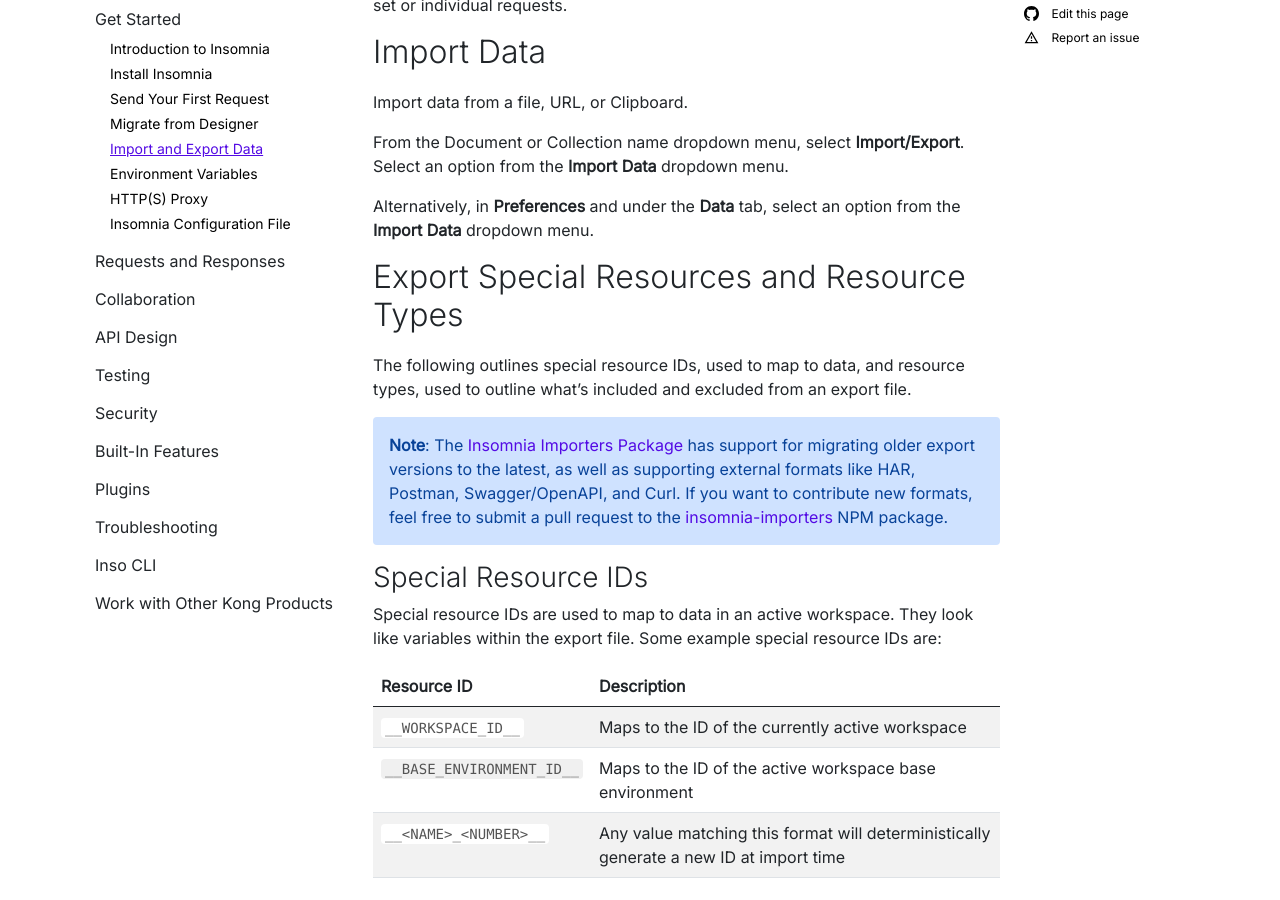
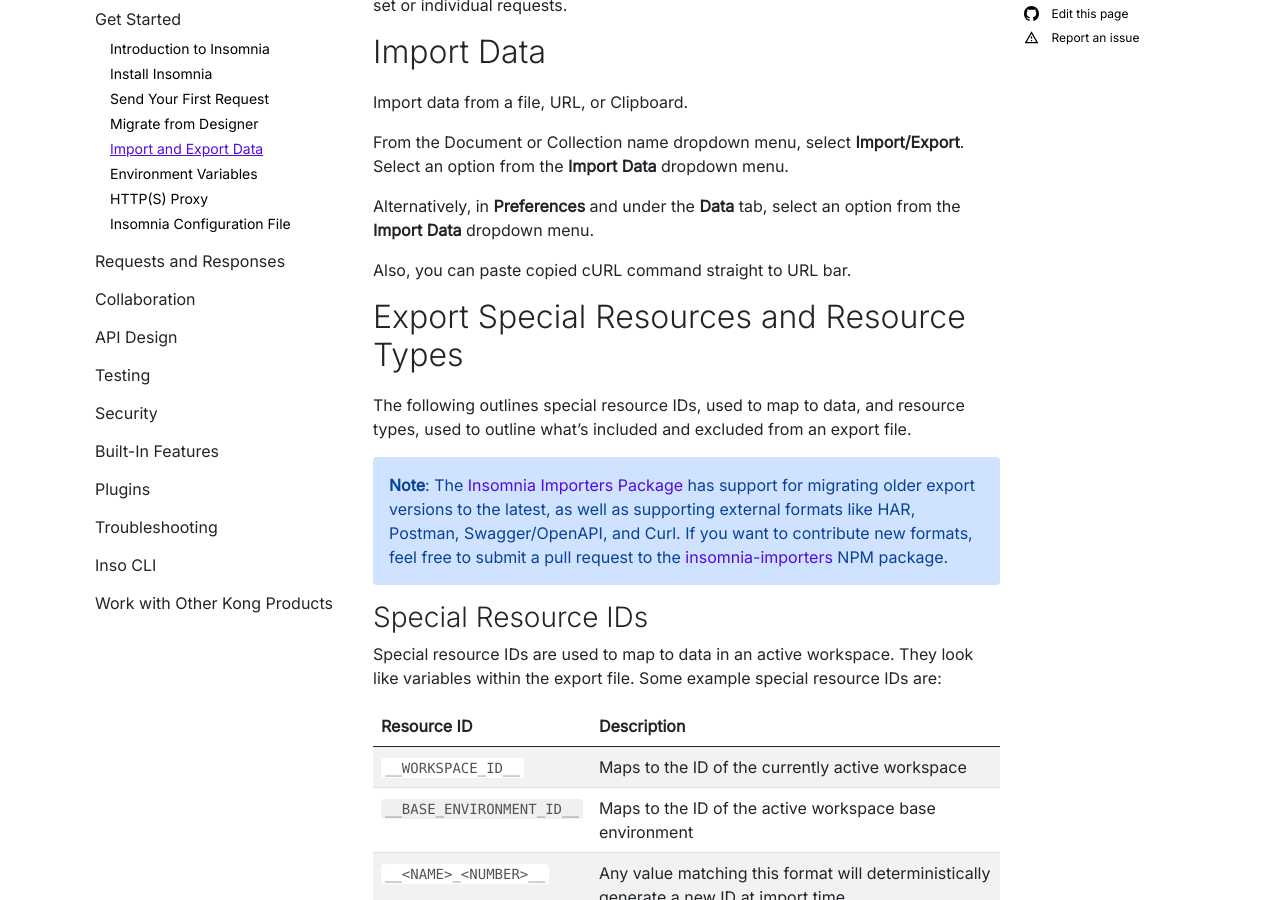
Before and after one commit to Kong/insomnia-docs, a Jekyll site: the page built from docs/insomnia/import-export-data.md, in a window 1280 px wide and 900 px high, scrolled down 503 px. Built offline with Jekyll 4.4.1, drawn with Linux system fonts in a browser that asks for light colours; comment, search, counter and statistics services are not loaded.

Commit message:
add cURL paste to URL bar

```diff
--- a/docs/insomnia/import-export-data.md
+++ b/docs/insomnia/import-export-data.md
@@ -25,6 +25,8 @@
 
 Alternatively, in **Preferences** and under the **Data** tab, select an option from the **Import Data** dropdown menu.
 
+Also, you can paste copied cURL command straight to URL bar.
+
 ## Export Special Resources and Resource Types
 
 The following outlines special resource IDs, used to map to data, and resource types, used to outline what's included and excluded from an export file.
```
